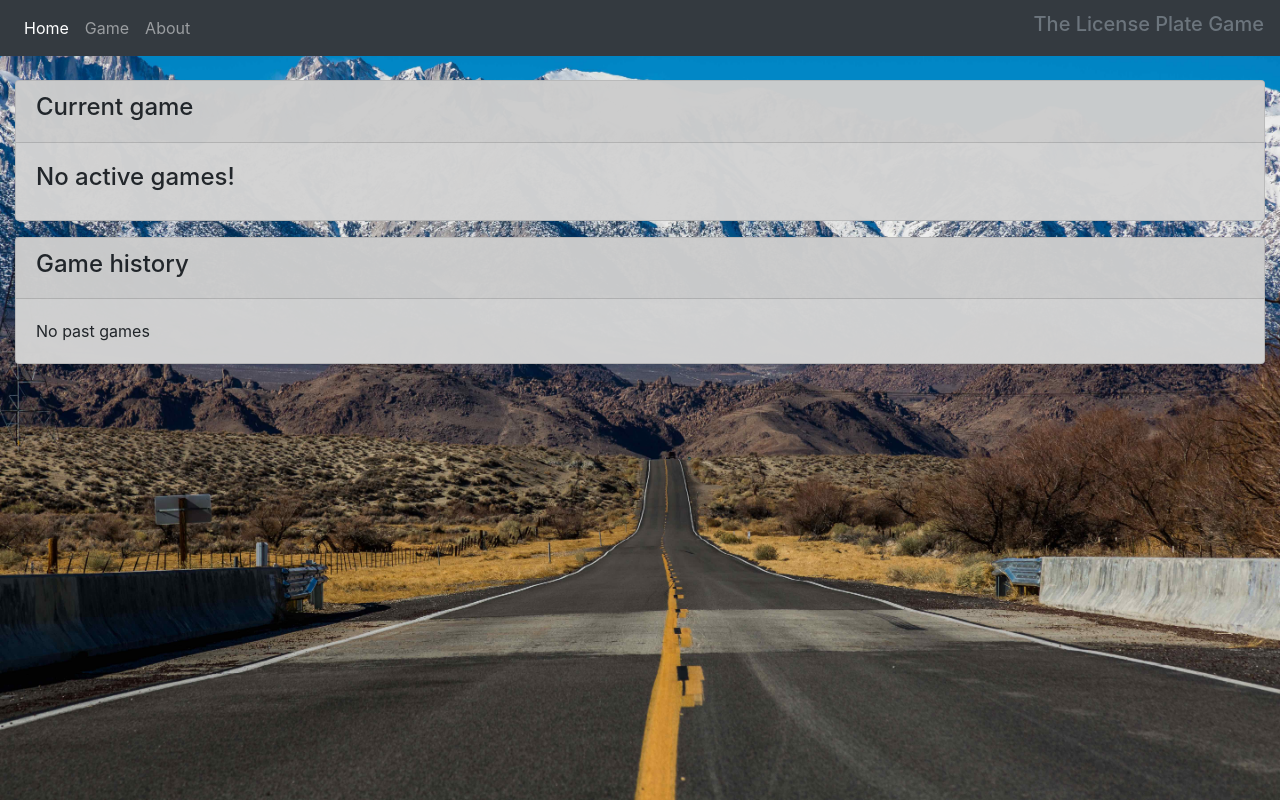
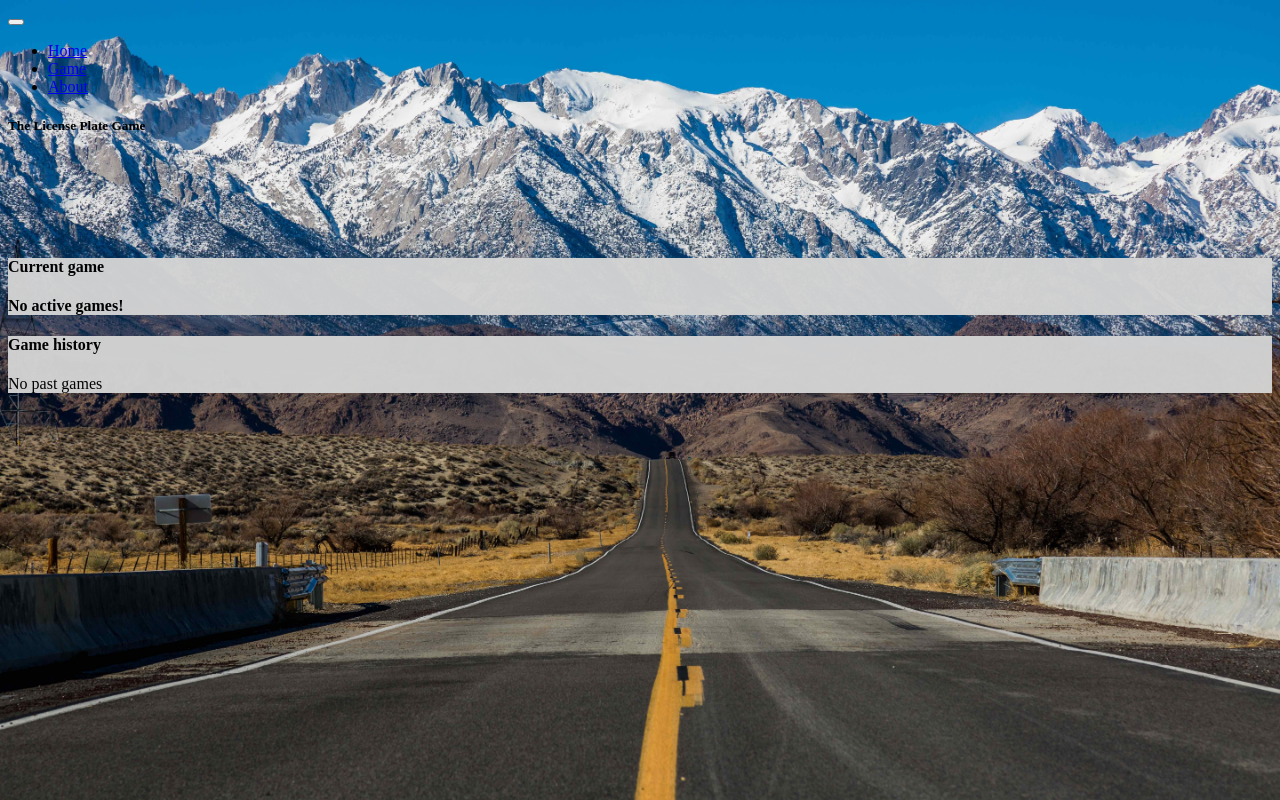
Before and after one commit to aspirinonfire/thegame, an Angular app: page /home in a window 1280 px wide. Built offline with nearby package versions, Linux system fonts and the light colour scheme.

Commit message:
removed ngb

```diff
--- a/package.json
+++ b/package.json
@@ -21,8 +21,6 @@
     "@angular/platform-browser-dynamic": "~10.0.6",
     "@angular/router": "~10.0.6",
     "@angular/service-worker": "~10.0.6",
-    "@ng-bootstrap/ng-bootstrap": "^7.0.0",
-    "bootstrap": "^4.5.0",
     "rxjs": "~6.5.5",
     "tslib": "^2.0.0",
     "zone.js": "~0.10.3"
--- a/src/app/app.component.html
+++ b/src/app/app.component.html
@@ -6,7 +6,7 @@
       <span class="navbar-toggler-icon"></span>
     </button>
 
-    <div [ngbCollapse]="isMenuCollapsed" class="collapse navbar-collapse" id="navbarSupportedContent">
+    <div class="collapse navbar-collapse" id="navbarSupportedContent">
       <ul class="navbar-nav mr-auto" (click)="forceCollapse()">
         <li class="nav-item" routerLinkActive="active">
           <a class="nav-link" href="#" [routerLink]="['/', appRoutes.home]" routerLinkActive="router-link-active">Home</a>
--- a/src/app/core/core.module.ts
+++ b/src/app/core/core.module.ts
@@ -1,6 +1,5 @@
 import { NgModule } from '@angular/core';
 import { CommonModule } from '@angular/common';
-import { NgbModule } from '@ng-bootstrap/ng-bootstrap';
 
 import { CoreRoutingModule } from './core-routing.module';
 import { RouterModule } from '@angular/router';
@@ -11,11 +10,9 @@ import { RouterModule } from '@angular/router';
   imports: [
     CommonModule,
     CoreRoutingModule,
-    NgbModule,
     RouterModule
   ],
   exports: [
-    NgbModule,
     RouterModule
   ]
 })
--- a/src/styles.scss
+++ b/src/styles.scss
@@ -1,8 +1,3 @@
-/* You can add global styles to this file, and also import other style files */
-
-/* Importing Bootstrap SCSS file. */
-@import '~bootstrap/scss/bootstrap';
-
 body {
   background-image: url('./assets/road.jpg');
   background-clip: padding-box;
@@ -15,5 +10,5 @@ body {
 
 .card {
   background-color: lightgray;
-  opacity: 0.98;
+  opacity: 0.97;
 }
```
Also changed, not shown: 1 other file (tests, documents, lock files or other folders).
